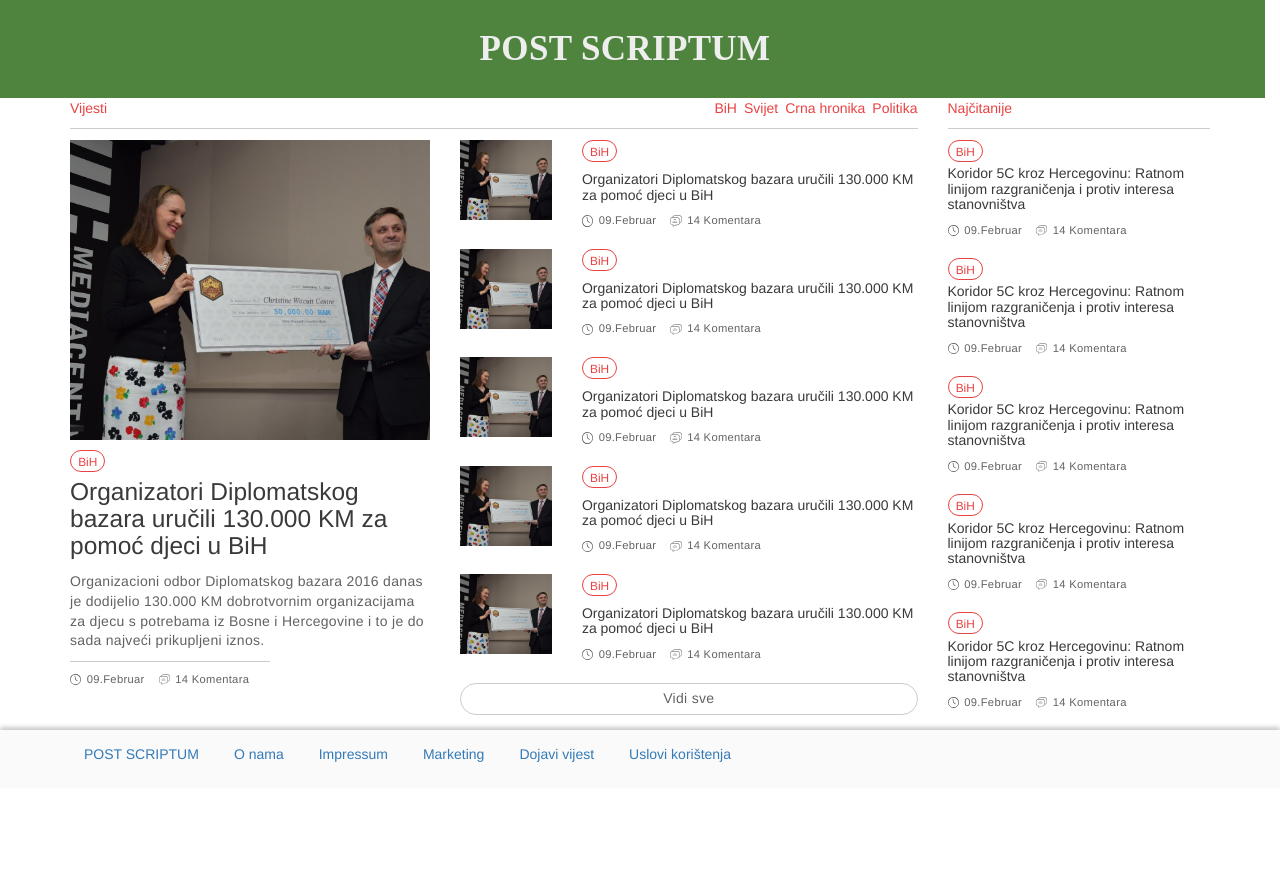
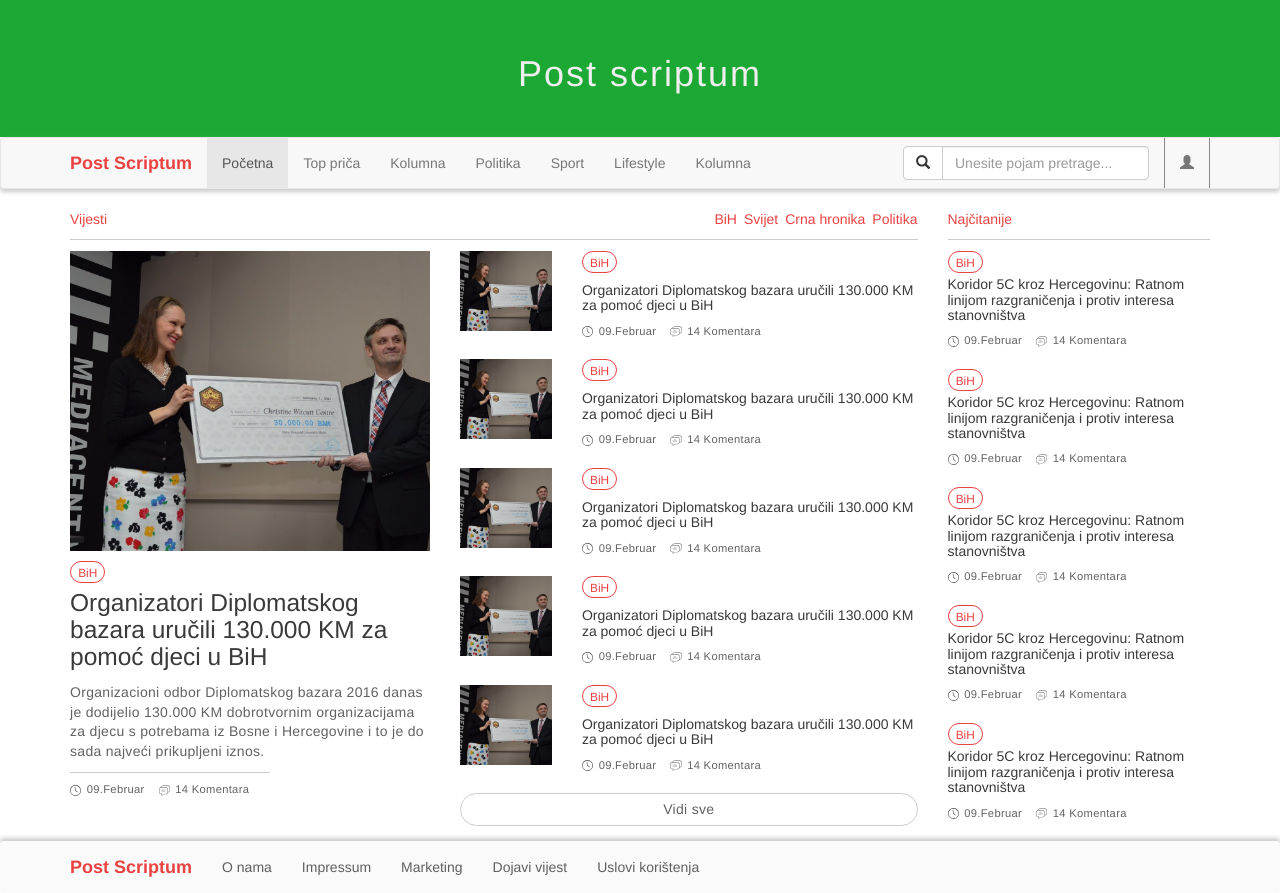
Before and after one commit to himamovic1/PostScriptum, a PHP site: page /pages/index.php in a window 1280 px wide. Before the commit the page ends 762 px from the top, so only its background shows below. Run offline with PHP 8.4, Linux system fonts and the light colour scheme; some libraries are stand-ins or nearby versions.

Commit message:
Header, Footer, Articles shit, client suggestion, moms spaghetti

```diff
--- a/Post Scriptum/css/style.css
+++ b/Post Scriptum/css/style.css
@@ -1,6 +1,8 @@
-/* Reset User Agent Stylesheet
+/* Reset User Agent Stylesheet */
 @import url('reset.css');
- */
+
+/* Fonts import */
+@import url('https://fonts.googleapis.com/css?family=Playfair+Display:700|Rubik:300,300i,400,400i,500,700');
 
 /* Definitions of grid system and common elements */
 
@@ -11,12 +13,11 @@
 	box-sizing: border-box;
 }
 
-/* Fonts import */
-@import url('https://fonts.googleapis.com/css?family=Playfair+Display:700|Rubik:300,300i,400,400i,500,700');
-
-/* Common elements */
+/* ---------------------------------------------- */
+/* --------------- Common elements -------------- */
+/* ---------------------------------------------- */
 html, body {
-	height: 100%;
+	/* height: 100%; */
 	font-family: 'Rubik', sans-serif;
 	background-color: #eee;
 }
@@ -43,7 +44,23 @@
 	letter-spacing: 0.3px;
 }
 
-/* Category colors */
+/* ---------------------------------------------- */
+/* ------------------- General ------------------ */
+/* ---------------------------------------------- */
+.logo-small {
+	font-weight: 700;
+	color: #ea4242 !important;
+}
+
+.main-nav ul li a, .main-footer ul li a {
+	color: #606060;
+}
+
+/* ---------------------------------------------- */
+/* ---------- Category Specific Styles ---------- */
+/* ---------------------------------------------- */
+
+/* Category Colors */
 .world_region {
 	color: #ea4242;
 }
@@ -120,7 +137,13 @@
 	margin-bottom: 1.5em;
 }
 
-/* Title styles */
+/* TODO: Quote style */
+
+/* TODO: Button styles */
+
+/* ---------------------------------------------- */
+/* ---------------- Title Styles ---------------- */
+/* ---------------------------------------------- */
 .page-title {
 	letter-spacing: 0.01em;
 	color: #eee;
@@ -184,7 +207,9 @@
 .uppercase { text-transform: uppercase; }
 
 
-/* Top bar */
+/* ---------------------------------------------- */
+/* ------------------- Header ------------------- */
+/* ---------------------------------------------- */
 #topBar {
 	padding: 0.35em 8.33%;
 	background-color: #4f843e;
@@ -207,26 +232,57 @@
 	margin: 1.3em;
 }
 
+.banner {
+	padding: .75em 0;
+	font-size: 3.2em;
+	font-weight: bold;
+	color: #eee;
+	background-color: #1ba933;
+	letter-spacing: 2px;
+	text-align: center;
+}
+
 /* Navigation bar */
+.main-nav {
+	background-color: #fafafa;
+	border: none;
+	border-radius: 0;
+
+	box-shadow: 0px 3px 4px #ccc;
+	-moz-box-shadow: 0px 3px 4px #ccc;
+	-webkit-box-shadow: 0px 3px 4px #ccc;
+	-ms-filter: "progid:DXImageTransform.Microsoft.Shadow(Strength=4, Direction=270, Color='#cccccc')";
+	filter: "progid:DXImageTransform.Microsoft.Shadow(Strength=4, Direction=270, Color='#cccccc')";
+}
+
+.login-icon {
+	border-width: 0 1px 0 1px;
+	border-style: solid;
+	border-color: #878787;
+}
+
+.search-box-top {
+	margin: 0;
+	border-width: 0 0 0 1px;
+	border-style: solid;
+	border-color: #878787;
+}
+
+.search-box-top * {
+	border: none;
+	background-color: transparent;
+	height: 100%;
+}
 
 
-
-/* Banner */
-#banner {
-	width: 100%;
-	height: 7em;
-	background-color: #4f843e;
-
-	display: flex;
-	align-items: center;
-	justify-content: center;
-}
-
-/* Footer */
-#pageFooter {
-	width: 100%;
-	height: auto;
+/* ---------------------------------------------- */
+/* ------------------- Footer ------------------- */
+/* ---------------------------------------------- */
+.main-footer {
+	margin-bottom: 0 !important;
 	background-color: #fafafa;
+	border: none;
+	border-radius: 0;
 
 	box-shadow: 0px -3px 4px #ccc;
 	-moz-box-shadow: 0px -3px 4px #ccc;
@@ -235,19 +291,9 @@
 	filter: "progid:DXImageTransform.Microsoft.Shadow(Strength=4, Direction=90, Color='#cccccc')";
 }
 
-#pageFooter ul { width: 100%; padding: 1em 0; }
-
-#pageFooter ul li {
-	clear: both;
-	float: left;
-	display: block;
-	padding-right: 1em;
-}
-
-/* TODO: Quote style */
-
-/* TODO: Button styles */
-
+/* ---------------------------------------------- */
+/* ---------------- Desktop Grid ---------------- */
+/* ---------------------------------------------- */
 @media all and (min-width: 992px) {
 
 	#topBar { display: block; }
--- a/Post Scriptum/pages/index.php
+++ b/Post Scriptum/pages/index.php
@@ -31,12 +31,61 @@
 		-->
 
 		<!-- Banner -->
-		<div id="banner" class="row">
-			<h1 id="topBarLogo" class="uppercase page-title">Post scriptum</h1>
+		<div class="banner">
+			<h1>Post scriptum</h1>
 		</div>
 
 		<!-- Navigation bar -->
+		<nav class="navbar navbar-default main-nav">
+		  <div class="container">
 
+		    <!-- Logo and toggle -->
+		    <div class="navbar-header">
+		      <button type="button" class="navbar-toggle collapsed" data-toggle="collapse" data-target="#bs-example-navbar-collapse-1" aria-expanded="false">
+		        <span class="sr-only">Toggle navigation</span>
+		        <span class="icon-bar"></span>
+		        <span class="icon-bar"></span>
+		        <span class="icon-bar"></span>
+		      </button>
+		      <a class="navbar-brand logo-small" href="#">Post Scriptum</a>
+		    </div>
+
+		    <!-- Navigation content -->
+		    <div class="collapse navbar-collapse" id="bs-example-navbar-collapse-1">
+				<ul class="nav navbar-nav">
+					<li class="active">
+						<a href="#">Početna <span class="sr-only">(current)</span></a>
+					</li>
+					<li><a href="#">Top priča</a></li>
+					<li><a href="#">Kolumna</a></li>
+					<li><a href="#">Politika</a></li>
+					<li><a href="#">Sport</a></li>
+					<li><a href="#">Lifestyle</a></li>
+					<li><a href="#">Kolumna</a></li>
+				</ul>
+
+				<ul class="nav navbar-nav navbar-right">
+					<!-- Search box -->
+					<li>
+						<form class="navbar-form">
+							<div class="input-group">
+								<div class="input-group-btn">
+									<button class="btn btn-default" type="submit">
+										<i class="glyphicon glyphicon-search"></i>
+									</button>
+								</div>
+								<input type="text" class="form-control" placeholder="Unesite pojam pretrage...">
+							</div>
+						</form>
+					</li>
+					<!-- User login/registration button -->
+					<li class="login-icon">
+						<a href="#"><span class="glyphicon glyphicon-user"></span></a>
+					</li>
+				</ul>
+		    </div><!-- /.navbar-collapse -->
+		  </div><!-- /.container -->
+		</nav>
 	</header>
 
 	<!-- Main Content Container -->
@@ -177,7 +226,6 @@
 				</a>
 			</div>
 
-
 			<!-- Most read articles -->
 			<div class="article-sm col-md-3 hidden-sm hidden-xs">
 				<a href="">
@@ -257,26 +305,26 @@
 	</div>
 
 	<!-- Footer -->
-	<footer id="pageFooter">
-		<nav class="container clearfix">
-			<ul>
-				<li>
-					<a href="index.php" class="logo uppercase">Post Scriptum</a>
-				</li><li class="navBarContent">
-					<a href="index.php" class="active"> O nama </a>
-				</li><li class="navBarContent">
-					<a href="top_price.php"> Impressum </a>
-				</li><li class="navBarContent">
-					<a href="svijet_regija.php"> Marketing </a>
-				</li><li class="navBarContent">
-					<a href="biznis.php"> Dojavi vijest </a>
-				</li><li class="navBarContent">
-					<a href="sport.php"> Uslovi korištenja </a>
-				</li>
-			</ul>
+	<footer>
+		<nav class="navbar main-footer">
+			<div class="container">
+				<div class="navbar-header">
+					<a href="index.html" class="navbar-brand logo-small">Post Scriptum</a>
+				</div>
+				<ul class="nav navbar-nav">
+					<li><a href="#">O nama</a></li>
+					<li><a href="#">Impressum</a></li>
+					<li><a href="#">Marketing</a></li>
+					<li><a href="#">Dojavi vijest</a></li>
+					<li><a href="#">Uslovi korištenja</a></li>
+				</ul>
+			</div>
 		</nav>
 	</footer>
 
+	<!-- Additional JavaScript files -->
+	<script src="https://ajax.googleapis.com/ajax/libs/jquery/3.1.1/jquery.min.js"></script>
+	<script src="../js/bootstrap.js"></script>
 	<script src="../scripts/javascript.js"></script>
 </body>
 
```
Also changed, not shown: 1 other file.
